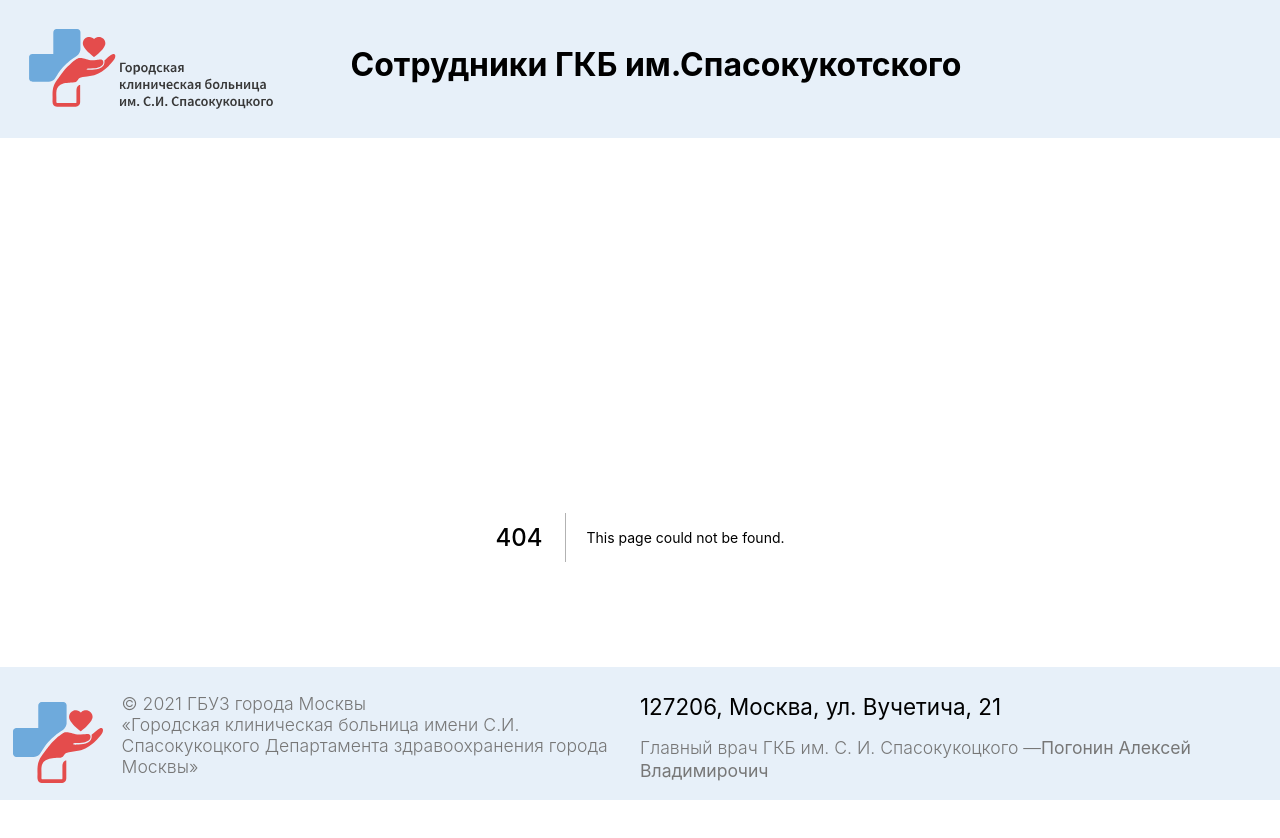
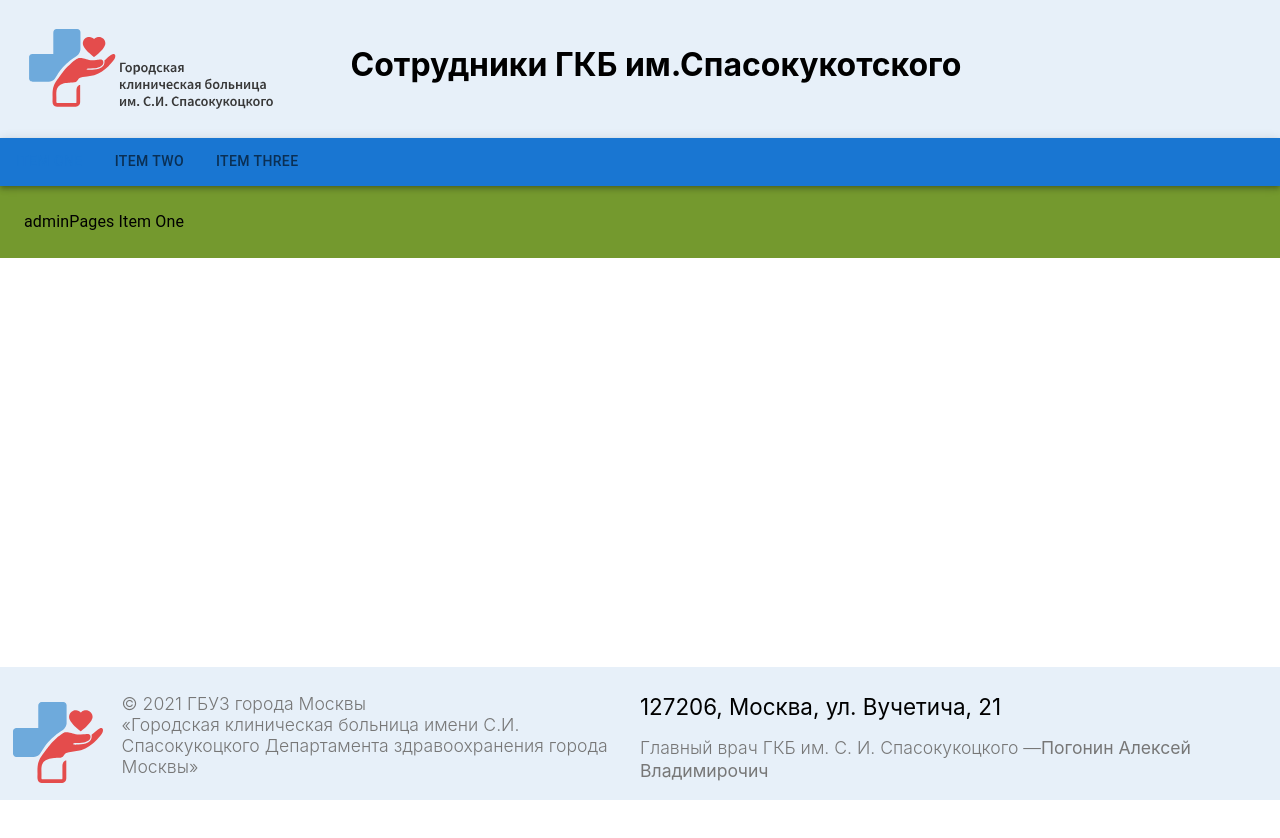
Before and after one commit to Sergeylag/hospitalStaff, a Next.js app in the folder client/: page /admin in a window 1280 px wide. Before the commit this address had no page. Shown: the top 838 px of the page. After the commit the page ends 800 px from the top, so only its background shows below. Built offline with nearby package versions, Linux system fonts and the light colour scheme.

Commit message:
добавил панель управления на страницу админа

```diff
--- /dev/null
+++ b/client/components/authorization/bd.ts
@@ -0,0 +1,6 @@
+
+export const AuthBD = [
+    {login:'user', password:'user', role:'user'},
+    {login:'manager', password:'manager', role:'manager'},
+    {login:'admin', password:'admin', role:'admin'},
+]
--- /dev/null
+++ b/client/pages/admin.tsx
@@ -0,0 +1,79 @@
+import React from 'react';
+import {AppBar, Box, Tab, Tabs, Typography} from "@mui/material";
+import {makeStyles} from "@mui/styles";
+import {Theme} from '@mui/material/styles';
+
+interface TabPanelProps {
+    children?: React.ReactNode;
+    index: any;
+    value: any;
+}
+
+function TabPanel(props: TabPanelProps) {
+    const { children, value, index, ...other } = props;
+
+    return (
+        <div
+            role="tabpanel"
+            hidden={value !== index}
+            id={`simple-tabpanel-${index}`}
+            aria-labelledby={`simple-tab-${index}`}
+            {...other}
+        >
+            {value === index && (
+                <Box p={3}>
+                    <Typography>{children}</Typography>
+                </Box>
+            )}
+        </div>
+    );
+}
+
+function a11yProps(index: any) {
+    return {
+        id: `simple-tab-${index}`,
+        'aria-controls': `simple-tabpanel-${index}`,
+    };
+}
+
+const useStyles = makeStyles((theme: Theme) => ({
+    root: {
+        flexGrow: 1,
+        backgroundColor: '#74992e' //theme.palette.background.paper,
+    },
+}));
+
+const Admin = () => {
+    const classes = useStyles();
+    const [value, setValue] = React.useState(0);
+
+    const handleChange = (event: React.ChangeEvent<{}>, newValue: number) => {
+        setValue(newValue);
+    };
+    return (
+        <main>
+            <section>
+                <div className={classes.root}>
+                    <AppBar position="static">
+                        <Tabs value={value} onChange={handleChange} aria-label="simple tabs example">
+                            <Tab label="Item One" {...a11yProps(0)} />
+                            <Tab label="Item Two" {...a11yProps(1)} />
+                            <Tab label="Item Three" {...a11yProps(2)} />
+                        </Tabs>
+                    </AppBar>
+                    <TabPanel value={value} index={0}>
+                        adminPages Item One
+                    </TabPanel>
+                    <TabPanel value={value} index={1}>
+                        adminPages Item Two
+                    </TabPanel>
+                    <TabPanel value={value} index={2}>
+                        adminPages Item Three
+                    </TabPanel>
+                </div>
+            </section>
+        </main>
+    );
+};
+
+export default Admin;
```
Also changed, not shown: client/components/SignIn.tsx (+36 -8 lines), client/pages/manager.tsx (added, +11 -0 lines), client/pages/user.tsx (added, +11 -0 lines).
